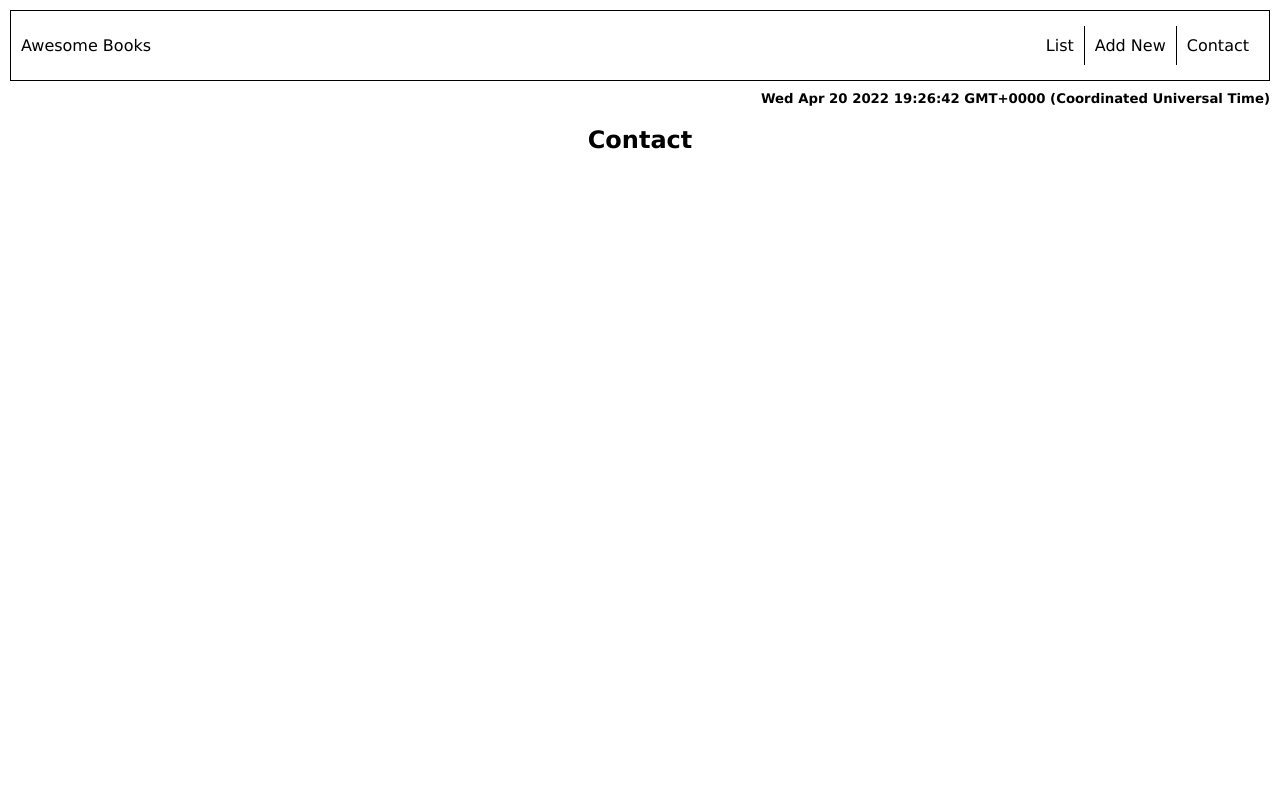
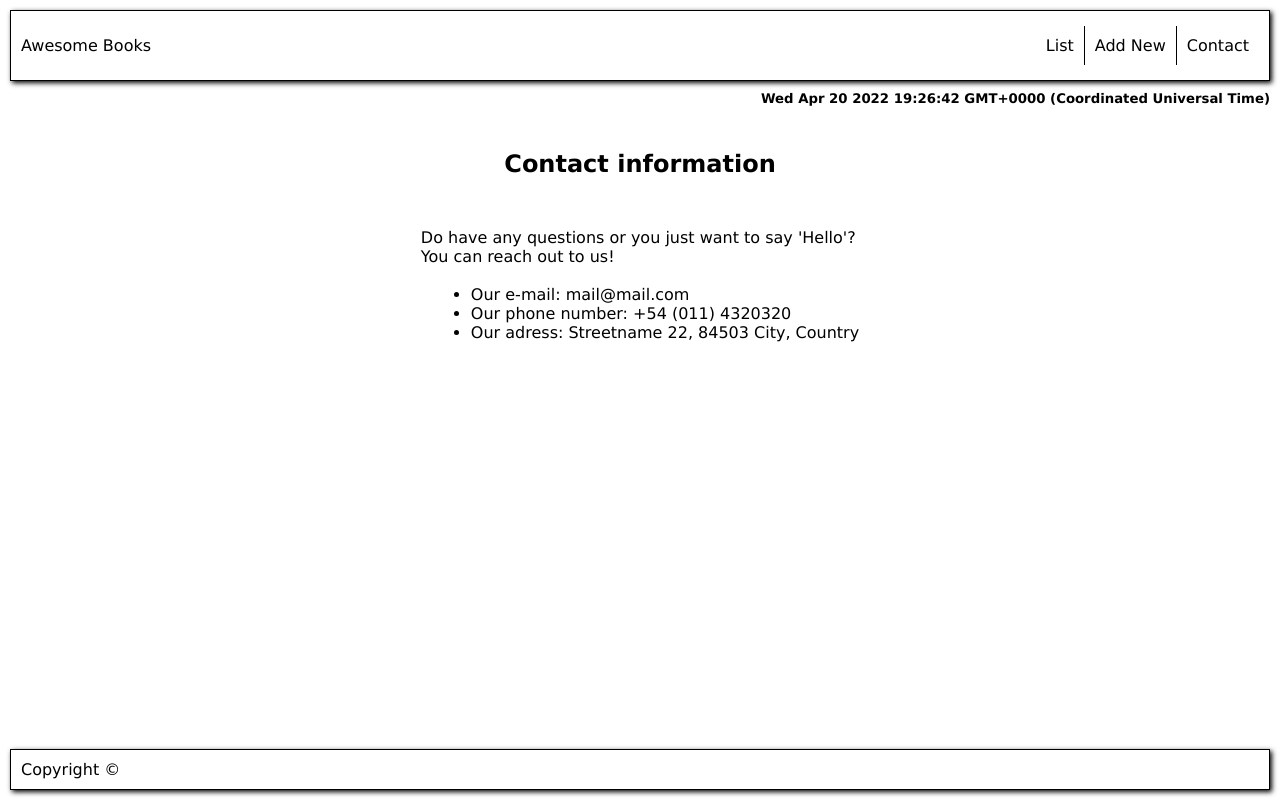
Before and after one commit to marurevi/Awesome-books, a plain HTML site: page index.html in a window 1280 px wide. Both pictures are taken after a click on the item "Contact". Drawn offline with Linux system fonts and the light colour scheme.

Commit message:
add footer and styling

```diff
--- a/index.html
+++ b/index.html
@@ -22,7 +22,7 @@
   </header>
 
   <section id="listsection">
-    <h1>Awesome books</h1>
+    <h1>All awesome books</h1>
     <div id="bookshelf" class="bookshelf"></div>
   </section>
 
@@ -36,11 +36,23 @@
   </section>
 
   <section class="hidden" id="contactsection">
-    <h2>Contact</h2>
+    <h2>Contact information</h2>
+    <div class="contacttext">
+      <p>Do have any questions or you just want to say 'Hello'?</p>
+      <p>You can reach out to us!</p>
+      <br>
+      <ul>
+        <li>Our e-mail: mail@mail.com</li>
+        <li>Our phone number: +54 (011) 4320320</li>
+        <li>Our adress: Streetname 22, 84503 City, Country</li>
+      </ul>
+    </div>
   </section>
 
   <footer>
-
+    <div class="footersquare">
+      Copyright &copy;
+    </div>
   </footer>
 
 
--- a/style.css
+++ b/style.css
@@ -1,6 +1,5 @@
 * {
   margin: 0;
-  padding: 0;
   font-family: 'Lucida Sans', 'Lucida Sans Regular', sans-serif;
 }
 
@@ -14,6 +13,17 @@ body {
 
 header {
   width: 100%;
+  position: fixed;
+  top: 0;
+  background-color: white;
+}
+
+footer {
+  position: fixed;
+  bottom: 0;
+  width: 100%;
+  margin-top: 20px;
+  background-color: white;
 }
 
 .nav {
@@ -23,6 +33,19 @@ header {
   border: 1px solid black;
   padding: 10px;
   margin: 10px;
+  box-shadow: black 2px 2px 5px;
+}
+
+.footersquare {
+  border: 1px solid black;
+  padding: 10px;
+  margin: 10px;
+  background-color: rgb(255, 255, 255);
+  box-shadow: black 2px 2px 5px;
+}
+
+#listsection {
+  margin-bottom: 70px;
 }
 
 .rightmenu {
@@ -63,9 +86,13 @@ section {
   width: 100%;
 }
 
+.contacttext ul {
+  margin-left: 10px;
+}
+
 h1,
 h2 {
-  margin: 20px 10px;
+  margin: 150px 10px 50px 10px;
 }
 
 form {
```
